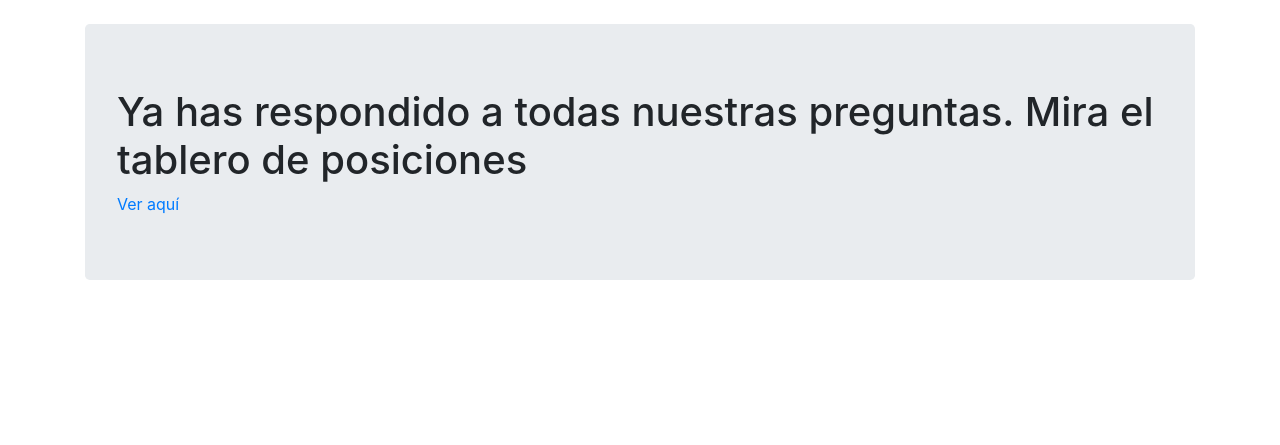
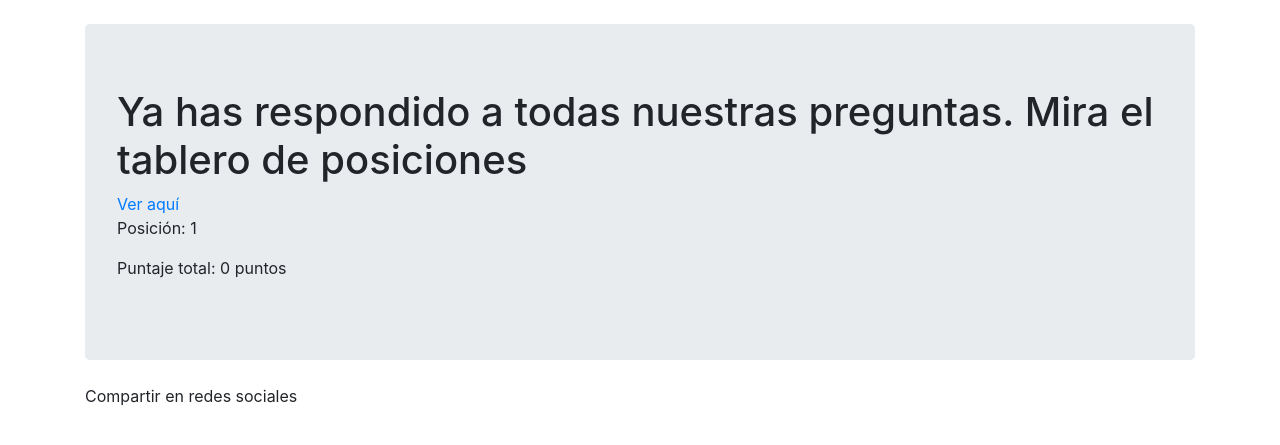
Before and after one commit to Elvira68/70-anios-de-nuestro-chaco, a Django app: page /play/ in a window 1280 px wide. Shown: the top 445 px of the page. Run offline with Django 3.2, Linux system fonts and the light colour scheme; the visitor is signed in with stand-in values (Sample User, id 1); data comes from the database, SQL or seed files in the repository; data that the repository does not hold is empty; some libraries are stand-ins or nearby versions.

Commit message:
Compartir por redes sociales

```diff
--- a/Quiz/models.py
+++ b/Quiz/models.py
@@ -27,7 +27,7 @@
 class QuizUsuario(models.Model):
     # Cascade para que cuando se elimine un usuario, se eliminen las preguntas respondidas y otras asociaciones del mismo
     usuario = models.OneToOneField(User, on_delete=models.CASCADE)
-    puntaje_total = models.IntegerField(verbose_name='Puntaje Total', default=0)
+    puntaje_total = models.IntegerField(verbose_name='Puntaje Total', default=0, null=True)
 
     def crear_intentos(self, pregunta):
         intento = PreguntasRespondidas(pregunta=pregunta, quizUser=self)
--- a/Quiz/views.py
+++ b/Quiz/views.py
@@ -1,10 +1,13 @@
 from typing import ContextManager
 from django.contrib.auth import authenticate, login, logout
 from django.core.exceptions import ObjectDoesNotExist
+from django.db.models.aggregates import Count
+from django.db.models.expressions import Case, When
 from django.http.response import Http404
 from django.shortcuts import get_object_or_404, redirect, render
 from .forms import RegistroFormulario, LoginFormulario
 from .models import QuizUsuario, Pregunta, PreguntasRespondidas
+
 
 def inicio(request):
     context = {
@@ -18,7 +21,7 @@
 
 
 def userLogin(request):
-    titulo='Iniciar sesión'
+    titulo = 'Iniciar sesión'
 
     form = LoginFormulario(request.POST or None)
     if form.is_valid():
@@ -61,36 +64,46 @@
 
 
 def jugar(request):
-	QuizUser, created = QuizUsuario.objects.get_or_create(usuario=request.user)
+    QuizUser, created = QuizUsuario.objects.get_or_create(usuario=request.user)
+    opciones_correctas = 1
 
-	if request.method == 'POST':
-		pregunta_pk = request.POST.get('pregunta_pk')
-		pregunta_respondida = QuizUser.intentos.select_related('pregunta').get(pregunta__pk=pregunta_pk)
-		respuesta_pk = request.POST.get('respuesta_pk')
+    if request.method == 'POST':
+        pregunta_pk = request.POST.get('pregunta_pk')
+        pregunta_respondida = QuizUser.intentos.select_related(
+            'pregunta').get(pregunta__pk=pregunta_pk)
+        respuesta_pk = request.POST.get('respuesta_pk')
 
-		try:
-			opcion_selecionada = pregunta_respondida.pregunta.opciones.get(pk=respuesta_pk)
-		except ObjectDoesNotExist:
-			raise Http404
+        try:
+            opcion_selecionada = pregunta_respondida.pregunta.opciones.get(
+                pk=respuesta_pk)
+        except ObjectDoesNotExist:
+            raise Http404
 
-		QuizUser.validar_intento(pregunta_respondida, opcion_selecionada)
+        QuizUser.validar_intento(pregunta_respondida, opcion_selecionada)
 
-		return redirect('resultado', pregunta_respondida.pk)
+        return redirect('resultado', pregunta_respondida.pk)
 
-	else:
-		pregunta = QuizUser.obtener_nuevas_preguntas()
-		if pregunta is not None:
-			QuizUser.crear_intentos(pregunta)
+    else:
+        pregunta = QuizUser.obtener_nuevas_preguntas()
+        if pregunta is not None:
+            QuizUser.crear_intentos(pregunta)
+            opciones_correctas = pregunta.opciones.aggregate(correctas=Count(Case(When(correcta=1, then=1))))
 
-		context = {
-			'pregunta':pregunta
-		}
+        posicion = QuizUsuario.objects.filter(puntaje_total=QuizUser.puntaje_total).aggregate(ranking=Count('puntaje_total'))
 
-	return render(request, 'play/play.html', context)
+        context = {
+            'opciones_correctas': opciones_correctas,
+            'posicion': posicion['ranking'],
+            'puntaje_total': QuizUser.puntaje_total,
+            'pregunta': pregunta
+        }
+
+    return render(request, 'play/play.html', context)
 
 
 def resultado_pregunta(request, pregunta_respondida_pk):
-    respondida = get_object_or_404(PreguntasRespondidas, pk=pregunta_respondida_pk)
+    respondida = get_object_or_404(
+        PreguntasRespondidas, pk=pregunta_respondida_pk)
     context = {
         'respondida': respondida
     }
@@ -98,12 +111,27 @@
 
 
 def tablero(request):
-	total_usaurios_quiz = QuizUsuario.objects.order_by('-puntaje_total')[:10]
-	contador = total_usaurios_quiz.count()
+    total_usaurios_quiz = QuizUsuario.objects.order_by('-puntaje_total')[:10]
+    contador = total_usaurios_quiz.count()
 
-	context = {
-		'usuario_quiz': total_usaurios_quiz,
-		'contar_user': contador
-	}
+    context = {
+        'usuario_quiz': total_usaurios_quiz,
+        'contar_user': contador
+    }
 
-	return render(request, 'play/tablero.html', context)
+    return render(request, 'play/tablero.html', context)
+
+# def fin_juego(request):
+#     QuizUser, created = QuizUsuario.objects.get_or_create(usuario=request.user)
+#     user = QuizUsuario.objects.get(id=QuizUsuario.id)
+#     puntaje_total = QuizUsuario.puntaje_total
+#     # print >>sys.stderr, 'Goodbye, cruel world!'
+
+#     # aggregate = QuizUsuario.objects.filter(puntaje_total=self.puntaje_total).aggregate(ranking=Count('score'))
+# 	#contador = total_usaurios_quiz.count()
+
+#     context = {
+#         'currentUser': 'algo',
+#         'puntaje_total': puntaje_total
+# 	}
+#     return render(request, 'play/play.html', context)
--- a/QuizApp/settings.py
+++ b/QuizApp/settings.py
@@ -41,6 +41,8 @@
     'django.contrib.staticfiles',
 
     'Quiz',
+    'django_social_share',
+    'django_bootstrap_icons'
 ]
 
 MIDDLEWARE = [
--- a/template/play/play.html
+++ b/template/play/play.html
@@ -1,4 +1,5 @@
 {% extends 'base.html' %}
+{% load social_share %}
 
 {% block contenido %}
     {% if pregunta is None %}
@@ -6,18 +7,35 @@
             <div class="jumbotron my-4">
                 <h1>Ya has respondido a todas nuestras preguntas. Mira el tablero de posiciones</h1>
                 <a href="{% url 'tablero' %}">Ver aquí</a>
+                <!-- <p>{{ user }}</p> -->
+                <p>Posición: {{ posicion }}</p>
+                <p>Puntaje total: {{ puntaje_total }} puntos</p>
+            </div>
+            <p>Compartir en redes sociales</p>
+            <div class="row">
+                <div class="col-xs-6">
+                    {% post_to_facebook object_or_url " " "fa fa-facebook" %}
+                </div>
+                <div class="col-xs-6">
+                    {% post_to_twitter "algun texto" object_or_url " " "fa fa-twitter" %}
+                </div>
+                <div class="col-xs-6">
+                    {% post_to_whatsapp object_or_url " " "fa fa-whatsapp" %}
+                </div>
             </div>
         </div>
     {%else%}
         <div class="container">
             <div class="jumbotron my-4">
                 <h3>{{ pregunta.texto }}</h3>
+                <p>Opciones Correctas: {{ opciones_correctas }}</p>
                 <form method="POST" class="form">
                     {% csrf_token %}
                     <input type="hidden" name="pregunta_pk" value="{{ pregunta.pk }}" >
                     {% for opciones in pregunta.opciones.all %}
+                        <!-- <p>{{ opciones.correcta }}</p> -->
                         <div class="form-check mx-4">
-                            <input class="form-check-input" type="radio" name="respuesta_pk" value="{{opciones.pk}}" id="choice-{{ forloop.counter }}" >
+                            <input class="form-check-input" type="checkbox" name="respuesta_pk" value="{{opciones.pk}}" id="choice-{{ forloop.counter }}" >
                             <label for="choice-{{ forloop.counter }}" class="form-check-label" >
                                 {{ opciones.texto }}
                             </label>
```
Also changed, not shown: Quiz/migrations/0006_alter_quizusuario_puntaje_total.py (added).
